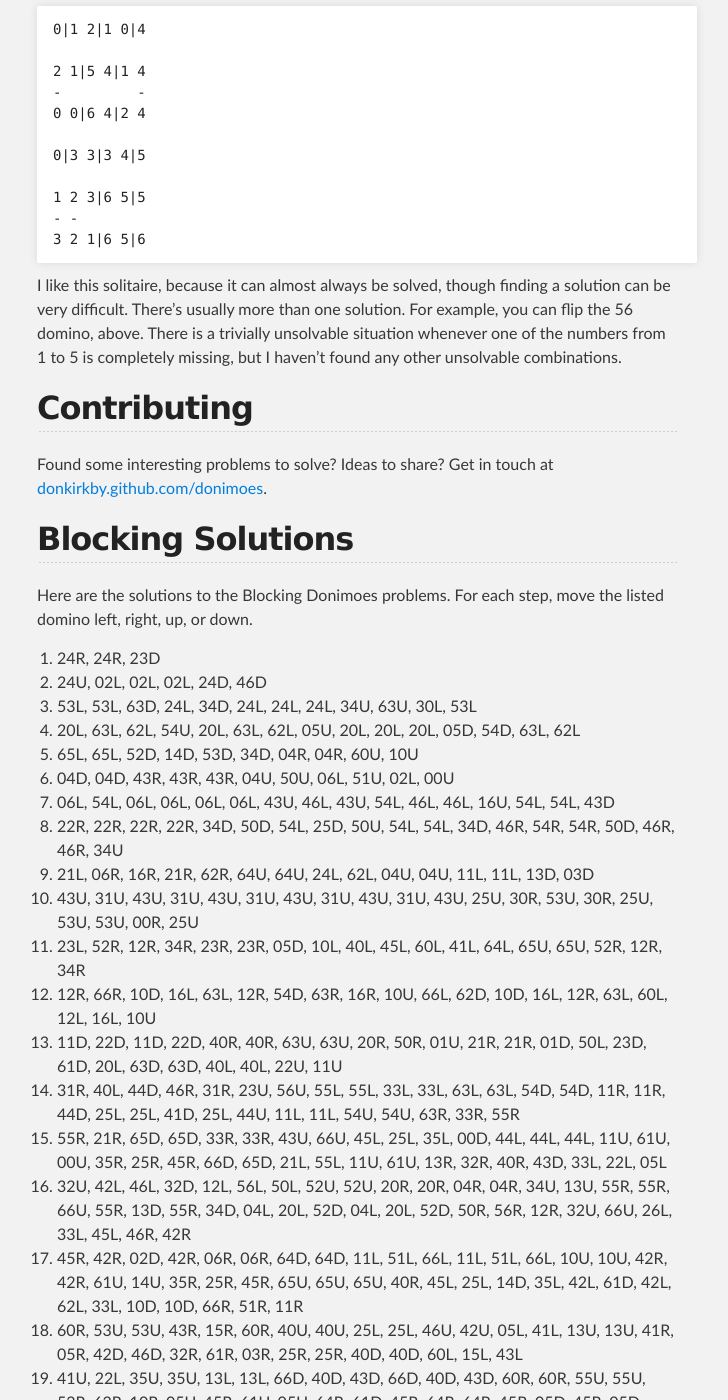
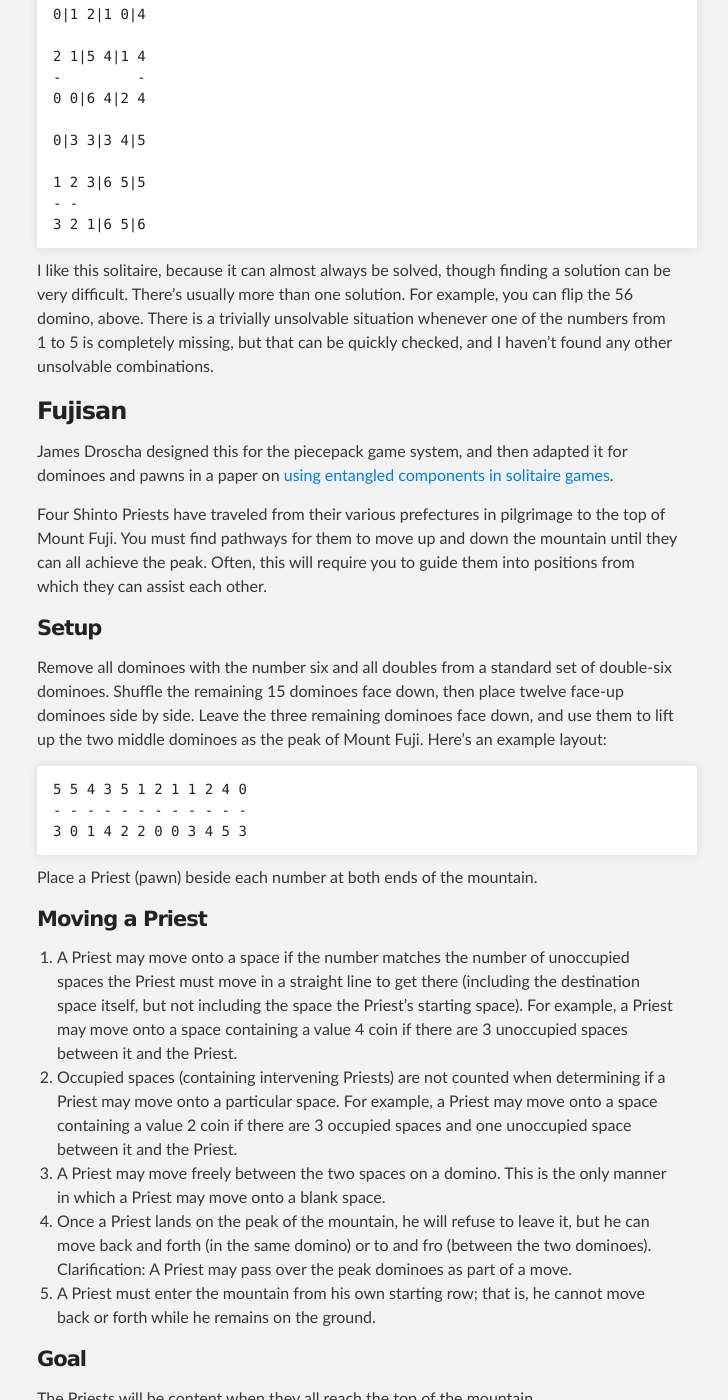
Before and after one commit to donkirkby/donimoes, a Jekyll site: the page built from docs/rules.md, in a window 1280 px wide and 1400 px high, scrolled down 14800 px. Shown: the whole window, without its empty margins (283-1011 px from the left). Built offline with Jekyll 4.4.1, drawn with Linux system fonts in a browser that asks for light colours; some of the changed text lies outside the part shown.

Commit message:
Add rules for Fujisan, the piecepack game adapted to dominoes.

```diff
--- a/docs/rules.md
+++ b/docs/rules.md
@@ -568,17 +568,16 @@ are very similar to Dominosa.
 [knizia]: https://boardgamegeek.com/boardgame/36738/domino-knobelspass
 
 ### Mountains and Valleys ###
-Sid Sackson included this in his [Beyond Solitaire][solitaire] book, and I adapted it from
-paper, pencil, and dice to use dominoes.
+Sid Sackson included this in his [Beyond Solitaire][solitaire] book, and I
+adapted it from paper, pencil, and dice to use dominoes.
 
 To start, shuffle a set of double-six dominoes face down, then turn 18 of them
-face up. The remaining 10 aren't used.
-
-Then arrange the dominoes into a 6x6 square of numbers that represents a map of
-mountains and valleys, where blanks are at sea level, and sixes are the highest
-peaks. The goal is to make a map where you can walk to every square. You can
-walk from one square to its neighbour if the two heights are the same or differ
-by one. (You can't climb cliffs.)
+face up. The remaining 10 aren't used. Then arrange the dominoes into a 6x6
+square of numbers that represents a map of mountains and valleys, where blanks
+are at sea level, and sixes are the highest peaks. The goal is to make a map
+where you can walk to every square. You can walk from one square to its
+neighbour if the two heights are the same or differ by one. (You can't climb
+cliffs.)
 
 For example, this set of 18 dominoes:
 
@@ -612,9 +611,65 @@ I like this solitaire, because it can almost always be solved, though finding a
 solution can be very difficult. There's usually more than one solution. For
 example, you can flip the 56 domino, above. There is a trivially unsolvable
 situation whenever one of the numbers from 1 to 5 is completely missing, but
-I haven't found any other unsolvable combinations.
+that can be quickly checked, and I haven't found any other unsolvable
+combinations.
 
 [solitaire]: https://boardgamegeek.com/game/3940
+
+### Fujisan ###
+James Droscha designed this for the piecepack game system, and then adapted it
+for dominoes and pawns in a paper on
+[using entangled components in solitaire games][droscha].
+
+Four Shinto Priests have traveled from their various prefectures in pilgrimage
+to the top of Mount Fuji. You must find pathways for them to move up and down
+the mountain until they can all achieve the peak. Often, this will require you
+to guide them into positions from which they can assist each other.
+
+#### Setup ####
+Remove all dominoes with the number six and all doubles from a standard set of
+double-six dominoes. Shuffle the remaining 15 dominoes face down, then place
+twelve face-up dominoes side by side. Leave the three remaining dominoes face
+down, and use them to lift up the two middle dominoes as the peak of Mount Fuji.
+Here's an example layout:
+
+    5 5 4 3 5 1 2 1 1 2 4 0
+    - - - - - - - - - - - -
+    3 0 1 4 2 2 0 0 3 4 5 3
+
+Place a Priest (pawn) beside each number at both ends of the mountain.
+
+#### Moving a Priest ####
+1. A Priest may move onto a space if the number matches the number of unoccupied
+  spaces the Priest must move in a straight line to get there (including the
+  destination space itself, but not including the space the Priest's starting
+  space). For example, a Priest may move onto a space containing a value 4 coin
+  if there are 3 unoccupied spaces between it and the Priest.
+2. Occupied spaces (containing intervening Priests) are not counted when
+  determining if a Priest may move onto a particular space. For example, a
+  Priest may move onto a space containing a value 2 coin if there are 3 occupied
+  spaces and one unoccupied space between it and the Priest.
+3. A Priest may move freely between the two spaces on a domino. This is the only
+  manner in which a Priest may move onto a blank space.
+4. Once a Priest lands on the peak of the mountain, he will refuse to leave it,
+  but he can move back and forth (in the same domino) or to and fro (between the
+  two dominoes). Clarification: A Priest may pass over the peak dominoes as part
+  of a move.
+5. A Priest must enter the mountain from his own starting row; that is, he
+  cannot move back or forth while he remains on the ground.
+
+#### Goal ####
+The Priests will be content when they all reach the top of the mountain.
+
+#### Variant ####
+Country Road: Once all four Priests have reached the peak, move the dominoes
+at the peak to the Priests' original setup positions at the two ends of the
+mountain and continue until all four Priests have left the mountain.
+
+Treat the spaces at the peak as blanks. Once a Priest leaves the mountain, he
+will not step back on.
+
+[droscha]: https://arxiv.org/abs/1810.01926
 
 ## Contributing ##
 Found some interesting problems to solve? Ideas to share? Get in touch at
```
Also changed, not shown: docs/index.md (+2 -13 lines), donimoes.py (+7 -0 lines), README.md.
